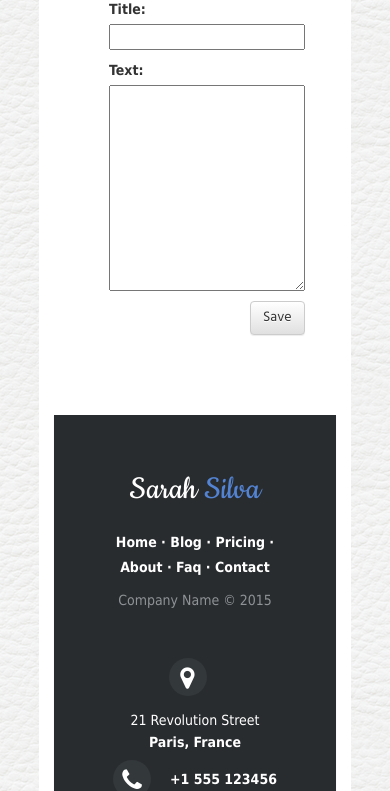
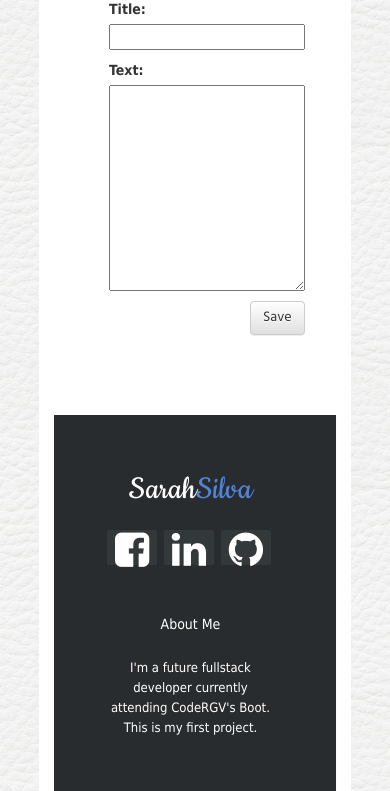
Before and after one commit to sarahsilva1/my-first-blog, a Django app: page /post/new/ in a window 390 px wide. Shown: the part 92-883 px from the top of the page. Run offline with Django 3.2, Linux system fonts and the light colour scheme; some libraries are stand-ins or nearby versions.

Commit message:
rearranged footer, added map, and applied it to both html templates.

```diff
--- a/blog/static/css/blog.css
+++ b/blog/static/css/blog.css
@@ -137,7 +137,7 @@ body {
 	box-shadow: 0 1px 1px 0 rgba(0, 0, 0, 0.12);
 	box-sizing: border-box;
 	width: 100%;
-	text-align: left;
+	text-align: center;
 	font: bold 16px sans-serif;
 
 	padding: 55px 50px;
@@ -154,7 +154,7 @@ body {
 /* Footer left */
 
 .footer-distributed .footer-left{
-	width: 40%;
+	width: 33%;
 }
 
 /* The company logo */
@@ -194,7 +194,7 @@ body {
 /* Footer Center */
 
 .footer-distributed .footer-center{
-	width: 35%;
+	width: 33%;
 }
 
 .footer-distributed .footer-center i{
@@ -238,7 +238,8 @@ body {
 /* Footer Right */
 
 .footer-distributed .footer-right{
-	width: 20%;
+	width: 33%;
+
 }
 
 .footer-distributed .footer-company-about{
@@ -258,12 +259,13 @@ body {
 }
 
 .footer-distributed .footer-icons{
-	margin-top: 25px;
+	margin-top: 10px;
+  vertical-align: center;
 }
 
 .footer-distributed .footer-icons a{
 	display: inline-block;
-	width: 35px;
+	width: 50px;
 	height: 35px;
 	cursor: pointer;
 	background-color:  #33383b;
@@ -278,8 +280,6 @@ body {
 	margin-bottom: 5px;
 }
 
-/* If you don't want the footer to be responsive, remove these media queries */
-
 @media (max-width: 880px) {
 
 	.footer-distributed{
@@ -290,10 +290,15 @@ body {
 	.footer-distributed .footer-center,
 	.footer-distributed .footer-right{
 		display: block;
-		width: 100%;
+		width: 95%;
 		margin-bottom: 40px;
 		text-align: center;
 	}
+
+  /*this is where i move the map to the left*/
+
+
+/*moved map above*/
 
 	.footer-distributed .footer-center i{
 		margin-left: 0;
--- a/blog/templates/blog/base.html
+++ b/blog/templates/blog/base.html
@@ -46,49 +46,33 @@
             </div>
         </div>
         <!-- footer deets are here -->
-        <footer class="footer-distributed">
+        <footer class="footer-distributed center">
       <div class="footer-left">
-				<h3>Sarah<span> Silva</span></h3>
+        <h3>Sarah<span>Silva</span></h3>
         <p class="footer-links">
-					<a href="#">Home</a>
-					·
-					<a href="#">Blog</a>
-					·
-					<a href="#">Pricing</a>
-					·
-					<a href="#">About</a>
-					·
-					<a href="#">Faq</a>
-					·
-					<a href="#">Contact</a>
+          <div class="footer-icons">
+            <a href="https://www.facebook.com/silvasarah"><i class="fa fa-facebook-square  fa-2x" aria-hidden="true"></i></a>
+            <a href="https://www.linkedin.com/in/sarahsilva1"><i class="fa fa-linkedin fa-2x"></i></a>
+            <a href="https://github.com/sarahsilva1"><i class="fa fa-github fa-2x"></i></a>
+          </div>
         </p>
-				<p class="footer-company-name">Company Name &copy; 2015</p>
       </div>
       <div class="footer-center">
         <div>
-					<i class="fa fa-map-marker"></i>
-					<p><span>21 Revolution Street</span> Paris, France</p>
+          <p class="footer-company-about">
+        <span>About Me</span>
+I'm a future fullstack developer currently attending CodeRGV's Boot.  This is my first project.<div><br>
+
 </div>
-				<div>
-					<i class="fa fa-phone"></i>
-					<p>+1 555 123456</p>
-				</div>
-				<div>
-					<i class="fa fa-envelope"></i>
-					<p><a href="mailto:support@company.com">support@company.com</a></p>
         </div>
       </div>
       <div class="footer-right">
-				<p class="footer-company-about">
-					<span>About the company</span>
-					Lorem ipsum dolor sit amet, consectateur adispicing elit. Fusce euismod convallis velit, eu auctor lacus vehicula sit amet.
-				</p>
-				<div class="footer-icons">
-					<a href="#"><i class="fa fa-facebook"></i></a>
-					<a href="#"><i class="fa fa-twitter"></i></a>
-					<a href="#"><i class="fa fa-linkedin"></i></a>
-					<a href="#"><i class="fa fa-github"></i></a>
+      <!-- inserting map below -->
+<iframe src="https://www.google.com/maps/embed?pb=!1m18!1m12!1m3!1d3579.526507630068!2d-98.31355868496976!3d26.212076783434306!2m3!1f0!2f0!3f0!3m2!1i1024!2i768!4f13.1!3m3!1m2!1s0x8665a877a88ef595%3A0x25433dee2ebf53d7!2s801+N+Bryan+Rd%2C+Mission%2C+TX+78572!5e0!3m2!1sen!2sus!4v1475870660428" width="250" height="200" frameborder="0" style="border:0" allowfullscreen></iframe>
+      <!-- map is above -->
 </div>
+<p class="footer-company-name"><i>Sarah Silva &copy; 2016</i></p>
+
       </div>
       </footer>
       <!-- footer deets are above -->
```
Also changed, not shown: blog/templates/blog/home.html (+17 -32 lines). Lines whose indentation alone changed are shown as unchanged.
